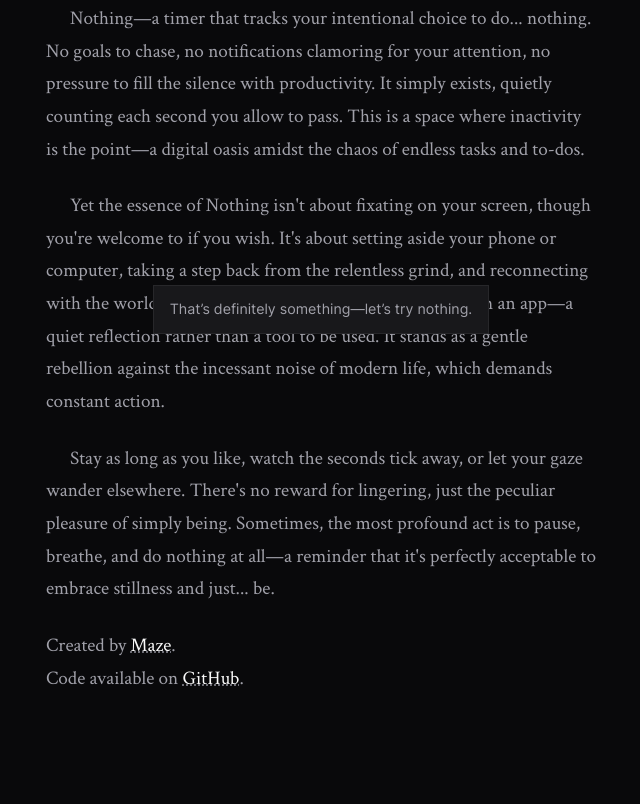
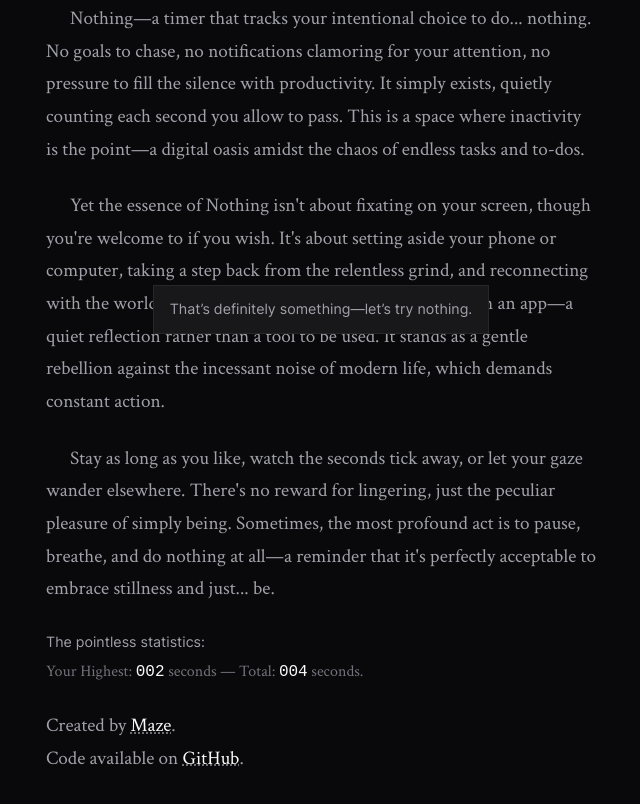
Before and after one commit to remvze/nothing, an Astro site: page / in a window 1280 px wide. Shown: the part 446-1250 px from the top of the page, without its empty margins (319-959 px from the left). Built offline with nearby package versions, Linux system fonts and the light colour scheme; Astro itself is replaced by a stand-in of ours.

Commit message:
feat: add stats

```diff
--- a/src/components/app/app.module.css
+++ b/src/components/app/app.module.css
@@ -48,6 +48,24 @@
       margin-bottom: 24px;
     }
 
+    &.mini {
+      font-size: var(--font-base);
+      color: var(--color-foreground-subtler);
+
+      & span:not(.heading) {
+        font-family: 'Courier New', monospace;
+        color: var(--color-foreground);
+      }
+
+      & .heading {
+        display: block;
+        margin-bottom: 4px;
+        font-family: var(--font-sans);
+        font-size: var(--font-sm);
+        color: var(--color-foreground-subtle);
+      }
+    }
+
     & a {
       color: var(--color-foreground);
       text-decoration-style: dotted;
--- a/src/components/app/app.tsx
+++ b/src/components/app/app.tsx
@@ -1,20 +1,32 @@
 import { useState, useRef, useEffect } from 'react';
 
 import { Container } from '../container';
+
 import { useSnackbar, SnackbarProvider } from '@/contexts/snackbar';
+import { useLocalStorage } from '@/hooks/use-local-storage';
+import { cn } from '@/helpers/styles';
 
 import styles from './app.module.css';
 
 function AppComponent() {
   const [activeTime, setActiveTime] = useState(0);
+  const [totalTime, setTotalTime] = useLocalStorage('nothing-total', 0);
+  const [highScore, setHighScore] = useLocalStorage('nothing-high', 0);
   const intervalRef = useRef<NodeJS.Timeout | null>(null);
   const showSnackbar = useSnackbar();
 
+  const tick = () => {
+    setActiveTime(prevActiveTime => {
+      const newActiveTime = prevActiveTime + 1;
+      setHighScore(prevHighScore => Math.max(newActiveTime, prevHighScore));
+      return newActiveTime;
+    });
+    setTotalTime(prevTotalTime => prevTotalTime + 1);
+  };
+
   const startTimer = () => {
     if (intervalRef.current === null) {
-      intervalRef.current = setInterval(() => {
-        setActiveTime(prevTime => prevTime + 1);
-      }, 1000);
+      intervalRef.current = setInterval(tick, 1000);
     }
   };
 
@@ -117,6 +129,12 @@ function AppComponent() {
           to pause, breathe, and do nothing at all—a reminder that it&apos;s
           perfectly acceptable to embrace stillness and just... be.
         </p>
+        <p className={cn(styles.mini, styles.noIndent)}>
+          <span className={styles.heading}>The pointless statistics:</span>
+          Your Highest: <span>{formatTime(highScore)}</span> second
+          {highScore !== 1 && 's'} — Total: <span>{formatTime(totalTime)}</span>{' '}
+          second{totalTime !== 1 && 's'}.
+        </p>
         <p className={styles.noIndent}>
           Created by{' '}
           <a href="https://x.com/remvze" rel="noreferrer" target="_blank">
```
